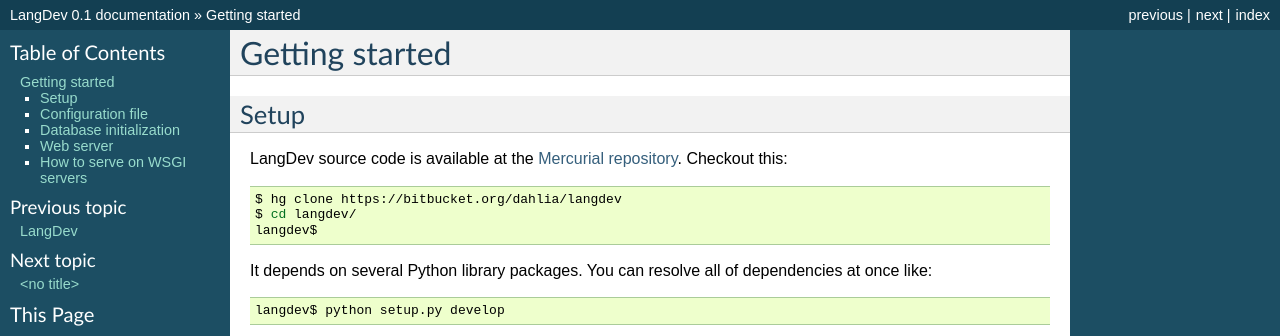
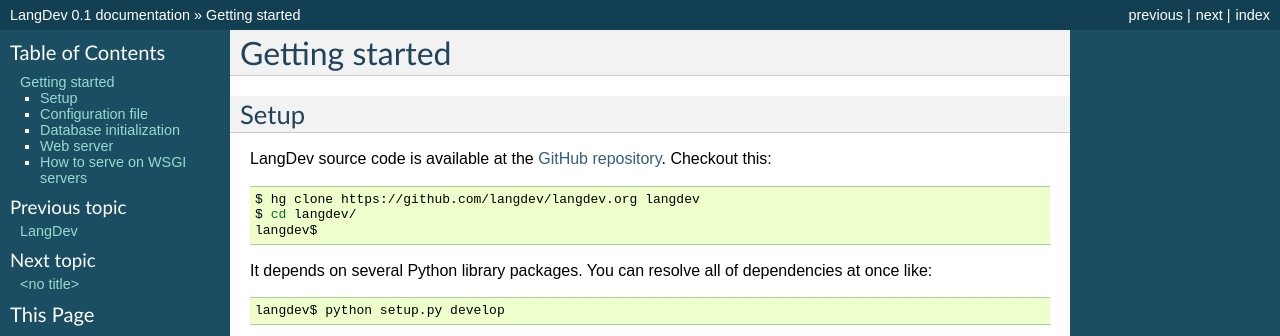
Before and after one commit to langdev/langdev.org-old, a Sphinx documentation site: the page built from docs/start.rst, in a window 1280 px wide and 900 px high. Shown: the top 336 px of the window. Built offline with Sphinx 7.4.7, drawn with Linux system fonts in a browser that asks for light colours; pages that are not in the unit, such as notebooks, are missing from menus.

Commit message:
Updated doc.

```diff
--- a/docs/start.rst
+++ b/docs/start.rst
@@ -5,12 +5,12 @@
 Setup
 -----
 
-LangDev source code is available at the `Mercurial repository
-<https://bitbucket.org/dahlia/langdev>`_. Checkout this:
+LangDev source code is available at the `GitHub repository
+<https://github.com/langdev/langdev.org>`_. Checkout this:
 
 .. sourcecode:: bash
 
-   $ hg clone https://bitbucket.org/dahlia/langdev
+   $ hg clone https://github.com/langdev/langdev.org langdev
    $ cd langdev/
    langdev$
 
```
